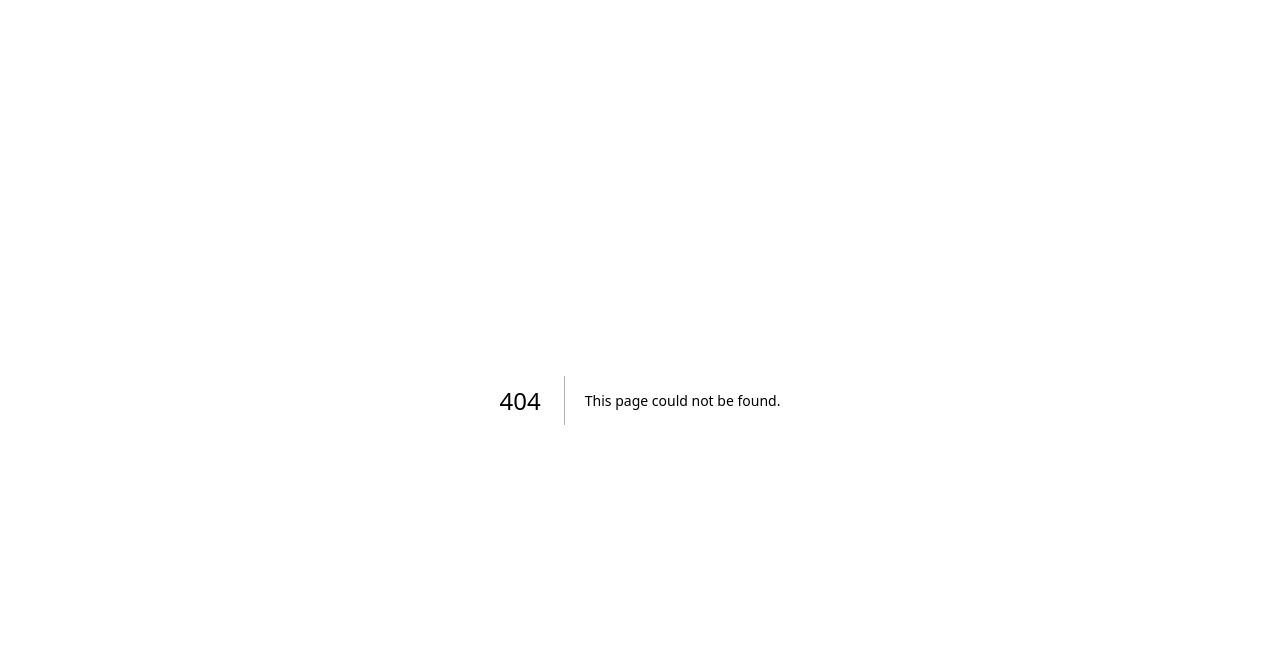
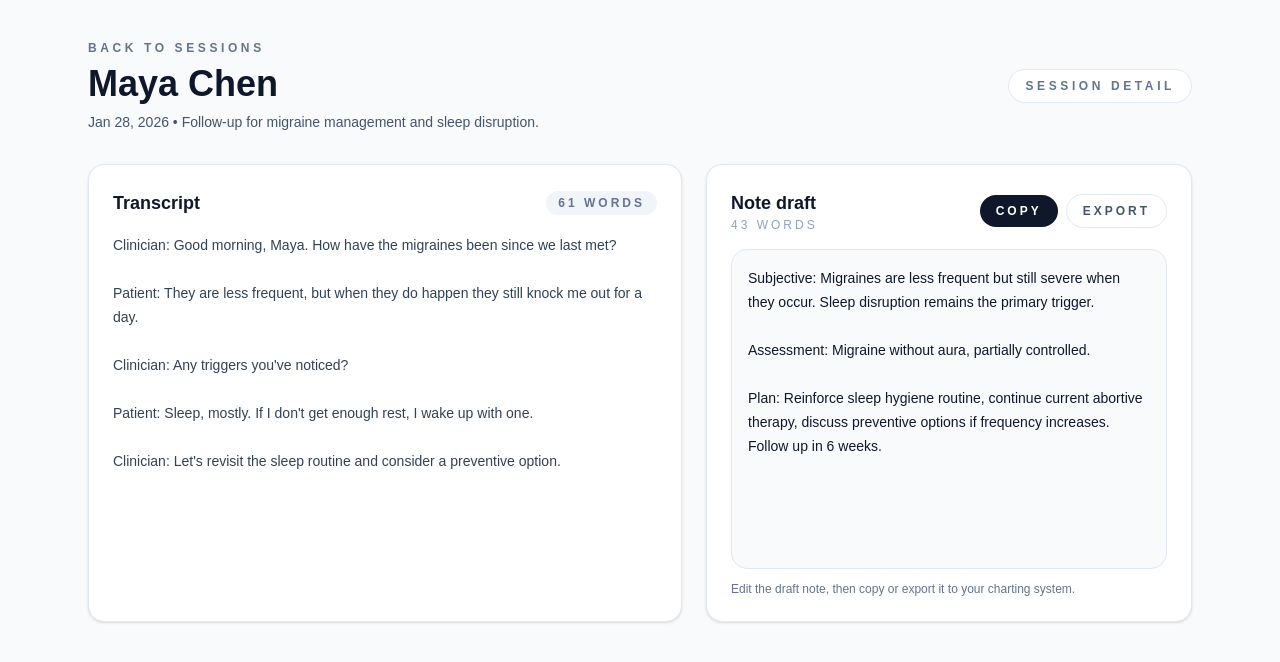
Before and after one commit to bniceley50/ai-session-notes, a Next.js app: page /sessions/sess-001 in a window 1280 px wide. Before the commit this address had no page. Shown: the top 662 px of the page. Built offline with nearby package versions, Linux system fonts and the light colour scheme.

Commit message:
feat(mvp): add sessions list + session detail screens

```diff
--- a/src/app/page.tsx
+++ b/src/app/page.tsx
@@ -1,64 +1,60 @@
-import Image from "next/image";
+import Link from "next/link";
+import { sessions } from "@/lib/sessions/mock";
+
+const dateFormatter = new Intl.DateTimeFormat("en-US", {
+  month: "short",
+  day: "numeric",
+  year: "numeric",
+});
 
 export default function Home() {
   return (
-    <div className="flex min-h-screen items-center justify-center bg-zinc-50 font-sans dark:bg-black">
-      <main className="flex min-h-screen w-full max-w-3xl flex-col items-center justify-between py-32 px-16 bg-white dark:bg-black sm:items-start">
-        <Image
-          className="dark:invert"
-          src="/next.svg"
-          alt="Next.js logo"
-          width={100}
-          height={20}
-          priority
-        />
-        <div className="flex flex-col items-center gap-6 text-center sm:items-start sm:text-left">
-          <h1 className="max-w-xs text-3xl font-semibold leading-10 tracking-tight text-black dark:text-zinc-50">
-            To get started, edit the page.tsx file.
-          </h1>
-          <p className="max-w-md text-lg leading-8 text-zinc-600 dark:text-zinc-400">
-            Looking for a starting point or more instructions? Head over to{" "}
-            <a
-              href="https://vercel.com/templates?framework=next.js&utm_source=create-next-app&utm_medium=appdir-template-tw&utm_campaign=create-next-app"
-              className="font-medium text-zinc-950 dark:text-zinc-50"
+    <div className="min-h-screen bg-slate-50 text-slate-900">
+      <main className="mx-auto flex w-full max-w-5xl flex-col gap-10 px-6 py-12">
+        <header className="flex flex-col gap-6">
+          <div className="flex flex-wrap items-center justify-between gap-4">
+            <div className="flex flex-col gap-2">
+              <p className="text-sm font-semibold uppercase tracking-[0.2em] text-slate-500">
+                AI Session Notes
+              </p>
+              <h1 className="text-3xl font-semibold text-slate-900 sm:text-4xl">
+                Sessions
+              </h1>
+            </div>
+            <div className="rounded-full border border-slate-200 bg-white px-4 py-2 text-xs font-semibold uppercase tracking-[0.3em] text-slate-500">
+              MVP
+            </div>
+          </div>
+          <p className="max-w-2xl text-base text-slate-600">
+            Review recent sessions, open a transcript, and refine the draft
+            note before copying or exporting.
+          </p>
+        </header>
+
+        <section className="grid gap-4">
+          {sessions.map((session) => (
+            <Link
+              key={session.id}
+              href={`/sessions/${session.id}`}
+              className="group rounded-2xl border border-slate-200 bg-white p-6 shadow-sm transition hover:-translate-y-0.5 hover:border-slate-300 hover:shadow-md"
             >
-              Templates
-            </a>{" "}
-            or the{" "}
-            <a
-              href="https://nextjs.org/learn?utm_source=create-next-app&utm_medium=appdir-template-tw&utm_campaign=create-next-app"
-              className="font-medium text-zinc-950 dark:text-zinc-50"
-            >
-              Learning
-            </a>{" "}
-            center.
-          </p>
-        </div>
-        <div className="flex flex-col gap-4 text-base font-medium sm:flex-row">
-          <a
-            className="flex h-12 w-full items-center justify-center gap-2 rounded-full bg-foreground px-5 text-background transition-colors hover:bg-[#383838] dark:hover:bg-[#ccc] md:w-[158px]"
-            href="https://vercel.com/new?utm_source=create-next-app&utm_medium=appdir-template-tw&utm_campaign=create-next-app"
-            target="_blank"
-            rel="noopener noreferrer"
-          >
-            <Image
-              className="dark:invert"
-              src="/vercel.svg"
-              alt="Vercel logomark"
-              width={16}
-              height={16}
-            />
-            Deploy Now
-          </a>
-          <a
-            className="flex h-12 w-full items-center justify-center rounded-full border border-solid border-black/[.08] px-5 transition-colors hover:border-transparent hover:bg-black/[.04] dark:border-white/[.145] dark:hover:bg-[#1a1a1a] md:w-[158px]"
-            href="https://nextjs.org/docs?utm_source=create-next-app&utm_medium=appdir-template-tw&utm_campaign=create-next-app"
-            target="_blank"
-            rel="noopener noreferrer"
-          >
-            Documentation
-          </a>
-        </div>
+              <div className="flex flex-wrap items-center justify-between gap-3">
+                <div>
+                  <p className="text-sm font-semibold uppercase tracking-[0.2em] text-slate-400">
+                    {dateFormatter.format(new Date(session.date))}
+                  </p>
+                  <h2 className="mt-2 text-xl font-semibold text-slate-900 group-hover:text-slate-950">
+                    {session.patientName}
+                  </h2>
+                </div>
+                <span className="rounded-full bg-slate-100 px-3 py-1 text-xs font-semibold uppercase tracking-[0.25em] text-slate-500">
+                  Transcript Ready
+                </span>
+              </div>
+              <p className="mt-4 text-sm text-slate-600">{session.summary}</p>
+            </Link>
+          ))}
+        </section>
       </main>
     </div>
   );
--- /dev/null
+++ b/src/app/sessions/[sessionId]/SessionDetail.tsx
@@ -0,0 +1,90 @@
+"use client";
+
+import { useMemo, useState } from "react";
+import type { Session } from "@/lib/sessions/mock";
+
+type SessionDetailProps = {
+  session: Session;
+};
+
+export default function SessionDetail({ session }: SessionDetailProps) {
+  const [note, setNote] = useState(session.note);
+  const [copyState, setCopyState] = useState<"idle" | "copied">("idle");
+
+  const wordCount = useMemo(() => {
+    const trimmed = note.trim();
+    if (!trimmed) return 0;
+    return trimmed.split(/\s+/).length;
+  }, [note]);
+
+  const handleCopy = async () => {
+    try {
+      await navigator.clipboard.writeText(note);
+      setCopyState("copied");
+      window.setTimeout(() => setCopyState("idle"), 1800);
+    } catch {
+      setCopyState("idle");
+    }
+  };
+
+  const handleExport = () => {
+    const blob = new Blob([note], { type: "text/plain;charset=utf-8" });
+    const url = URL.createObjectURL(blob);
+    const anchor = document.createElement("a");
+    anchor.href = url;
+    anchor.download = `session-${session.id}-note.txt`;
+    anchor.click();
+    URL.revokeObjectURL(url);
+  };
+
+  return (
+    <div className="grid gap-6 lg:grid-cols-[1.1fr_0.9fr]">
+      <section className="rounded-2xl border border-slate-200 bg-white p-6 shadow-sm">
+        <div className="flex items-center justify-between">
+          <h2 className="text-lg font-semibold text-slate-900">Transcript</h2>
+          <span className="rounded-full bg-slate-100 px-3 py-1 text-xs font-semibold uppercase tracking-[0.25em] text-slate-500">
+            {session.transcript.split(/\s+/).length} words
+          </span>
+        </div>
+        <p className="mt-4 whitespace-pre-line text-sm leading-6 text-slate-700">
+          {session.transcript}
+        </p>
+      </section>
+
+      <section className="flex flex-col rounded-2xl border border-slate-200 bg-white p-6 shadow-sm">
+        <div className="flex flex-wrap items-center justify-between gap-3">
+          <div>
+            <h2 className="text-lg font-semibold text-slate-900">Note draft</h2>
+            <p className="text-xs uppercase tracking-[0.25em] text-slate-400">
+              {wordCount} words
+            </p>
+          </div>
+          <div className="flex items-center gap-2">
+            <button
+              type="button"
+              onClick={handleCopy}
+              className="rounded-full bg-slate-900 px-4 py-2 text-xs font-semibold uppercase tracking-[0.25em] text-white transition hover:bg-slate-800"
+            >
+              {copyState === "copied" ? "Copied" : "Copy"}
+            </button>
+            <button
+              type="button"
+              onClick={handleExport}
+              className="rounded-full border border-slate-200 px-4 py-2 text-xs font-semibold uppercase tracking-[0.25em] text-slate-600 transition hover:border-slate-300 hover:text-slate-900"
+            >
+              Export
+            </button>
+          </div>
+        </div>
+        <textarea
+          value={note}
+          onChange={(event) => setNote(event.target.value)}
+          className="mt-4 min-h-[320px] flex-1 resize-none rounded-2xl border border-slate-200 bg-slate-50 p-4 text-sm leading-6 text-slate-900 focus:border-slate-400 focus:outline-none"
+        />
+        <p className="mt-3 text-xs text-slate-500">
+          Edit the draft note, then copy or export it to your charting system.
+        </p>
+      </section>
+    </div>
+  );
+}
--- /dev/null
+++ b/src/app/sessions/[sessionId]/page.tsx
@@ -0,0 +1,52 @@
+import Link from "next/link";
+import { notFound } from "next/navigation";
+import { getSessionById } from "@/lib/sessions/mock";
+import SessionDetail from "./SessionDetail";
+
+const dateFormatter = new Intl.DateTimeFormat("en-US", {
+  month: "short",
+  day: "numeric",
+  year: "numeric",
+});
+
+type SessionDetailPageProps = {
+  params: { sessionId: string };
+};
+
+export default function SessionDetailPage({ params }: SessionDetailPageProps) {
+  const session = getSessionById(params.sessionId);
+
+  if (!session) {
+    notFound();
+  }
+
+  return (
+    <div className="min-h-screen bg-slate-50 text-slate-900">
+      <main className="mx-auto flex w-full max-w-6xl flex-col gap-8 px-6 py-10">
+        <header className="flex flex-col gap-6">
+          <div className="flex flex-wrap items-center justify-between gap-4">
+            <div className="flex flex-col gap-2">
+              <Link
+                href="/"
+                className="text-xs font-semibold uppercase tracking-[0.3em] text-slate-500 hover:text-slate-700"
+              >
+                Back to sessions
+              </Link>
+              <h1 className="text-3xl font-semibold text-slate-900 sm:text-4xl">
+                {session.patientName}
+              </h1>
+              <p className="text-sm text-slate-600">
+                {dateFormatter.format(new Date(session.date))} • {session.summary}
+              </p>
+            </div>
+            <div className="rounded-full border border-slate-200 bg-white px-4 py-2 text-xs font-semibold uppercase tracking-[0.3em] text-slate-500">
+              Session detail
+            </div>
+          </div>
+        </header>
+
+        <SessionDetail session={session} />
+      </main>
+    </div>
+  );
+}
--- /dev/null
+++ b/src/lib/sessions/mock.ts
@@ -0,0 +1,35 @@
+export type Session = {
+  id: string;
+  patientName: string;
+  date: string;
+  summary: string;
+  transcript: string;
+  note: string;
+};
+
+export const sessions: Session[] = [
+  {
+    id: "sess-001",
+    patientName: "Maya Chen",
+    date: "2026-01-28",
+    summary: "Follow-up for migraine management and sleep disruption.",
+    transcript:
+      "Clinician: Good morning, Maya. How have the migraines been since we last met?\n\nPatient: They are less frequent, but when they do happen they still knock me out for a day.\n\nClinician: Any triggers you've noticed?\n\nPatient: Sleep, mostly. If I don't get enough rest, I wake up with one.\n\nClinician: Let's revisit the sleep routine and consider a preventive option.",
+    note:
+      "Subjective: Migraines are less frequent but still severe when they occur. Sleep disruption remains the primary trigger.\n\nAssessment: Migraine without aura, partially controlled.\n\nPlan: Reinforce sleep hygiene routine, continue current abortive therapy, discuss preventive options if frequency increases. Follow up in 6 weeks.",
+  },
+  {
+    id: "sess-002",
+    patientName: "Andre Rivera",
+    date: "2026-01-29",
+    summary: "Initial visit for knee pain after increased running volume.",
+    transcript:
+      "Clinician: Tell me about the knee pain you're feeling.\n\nPatient: It's right below the kneecap, especially when I go downstairs.\n\nClinician: Any swelling or instability?\n\nPatient: No swelling, just soreness after runs.\n\nClinician: We'll check strength and adjust your training plan.",
+    note:
+      "Subjective: Anterior knee pain after ramping up running mileage. No swelling or instability reported.\n\nAssessment: Suspect patellofemoral pain syndrome.\n\nPlan: Reduce running volume for 2 weeks, start quad/hip strengthening, and begin a gradual return to activity. Consider imaging if symptoms persist.",
+  },
+];
+
+export function getSessionById(id: string): Session | undefined {
+  return sessions.find((session) => session.id === id);
+}
```
